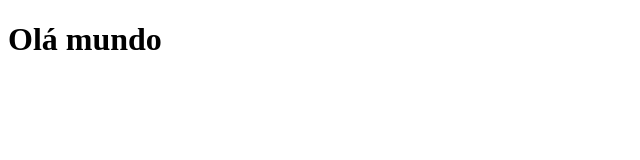
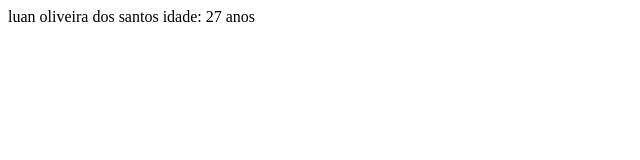
Before and after one commit to in100tiva/aula02, a plain HTML site: page index.html in a window 1280 px wide. Shown: the whole page, without its empty margins (0-640 px from the left). Drawn offline with Linux system fonts and the light colour scheme.

Commit message:
att text

```diff
--- a/index.html
+++ b/index.html
@@ -6,6 +6,7 @@
     <title>Document</title>
 </head>
 <body>
-    <h1>Olá mundo</h1>
+    luan oliveira dos santos
+    idade: 27 anos
 </body>
 </html>
```
